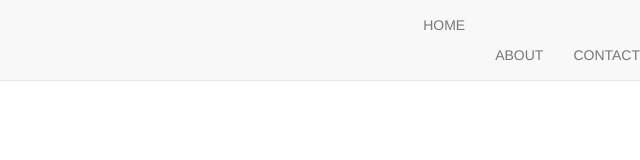
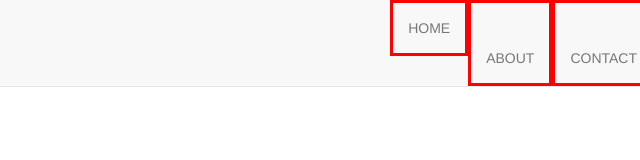
Before and after one commit to kuoldstone/kuoldstone.github.io, a plain HTML site: page index.html in a window 1280 px wide. Shown: the whole page, without its empty margins (640-1280 px from the left). Drawn offline with Linux system fonts and the light colour scheme.

Commit message:
Is that Wrong?

```diff
--- /dev/null
+++ b/css/border.css
@@ -0,0 +1,4 @@
+li{
+	border-style:solid;
+	color:red;
+}
--- a/index.html
+++ b/index.html
@@ -11,6 +11,7 @@
 
 	<link href="css/bootstrap.min.css" rel="stylesheet">
 	<link href="css/bootstrap.css" rel="stylesheet">
+	<link href="css/border.css" rel="stylesheet">
 </head>
 
 <body>
```
